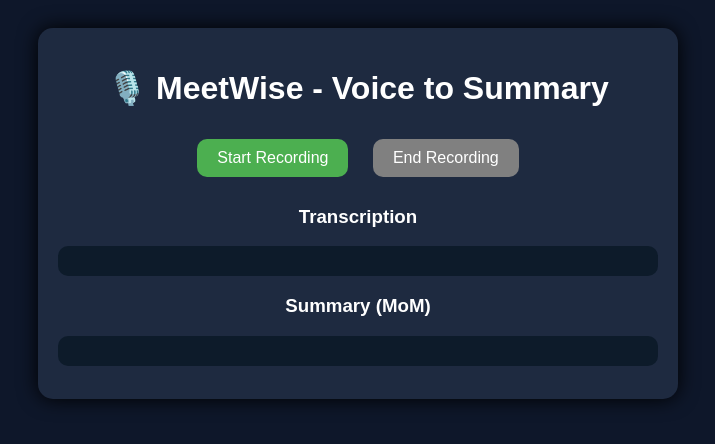
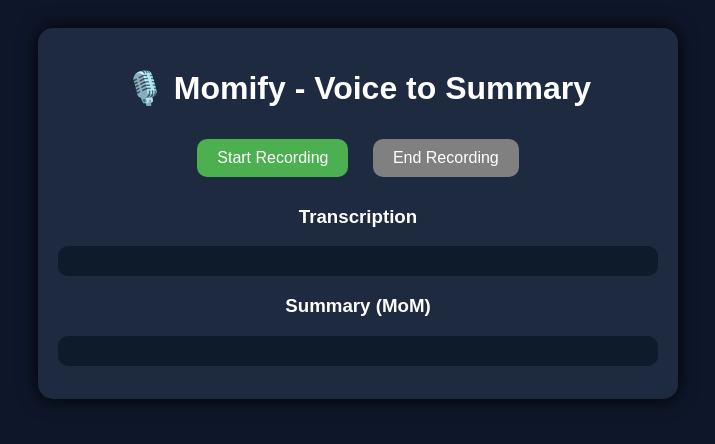
Before and after one commit to Sanjaybhati1295/Momify, a website: page public/index.html in a window 1280 px wide. Shown: the whole page, without its empty margins (282-997 px from the left). Drawn offline with Linux system fonts and the light colour scheme.

Commit message:
Update index.html

```diff
--- a/public/index.html
+++ b/public/index.html
@@ -8,7 +8,7 @@
 </head>
 <body>
   <div class="container">
-    <h1>🎙️ MeetWise - Voice to Summary</h1>
+    <h1>🎙️ Momify - Voice to Summary</h1>
     <button id="startBtn">Start Recording</button>
     <button id="stopBtn" disabled>End Recording</button>
     <div class="output">
```
